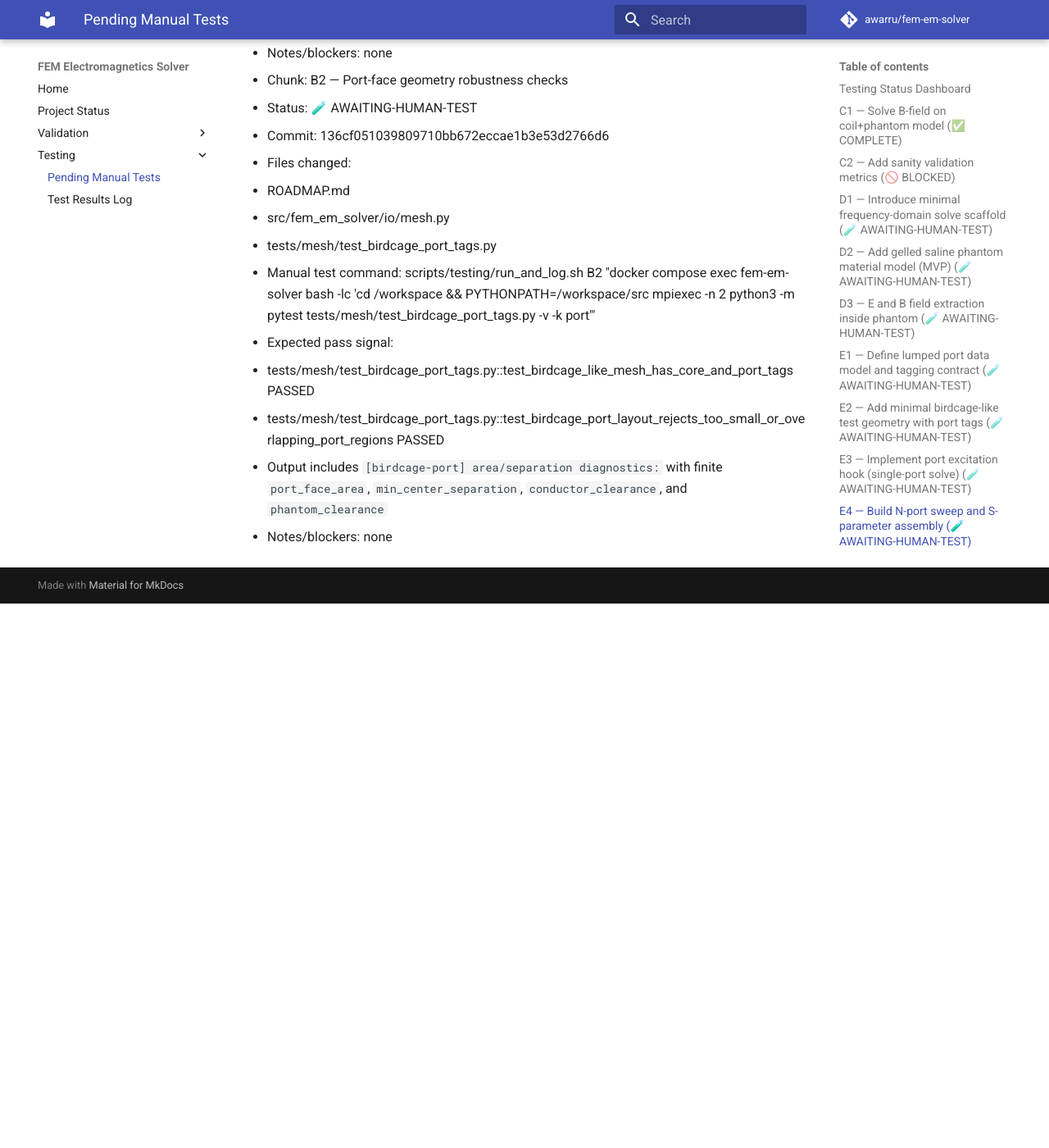
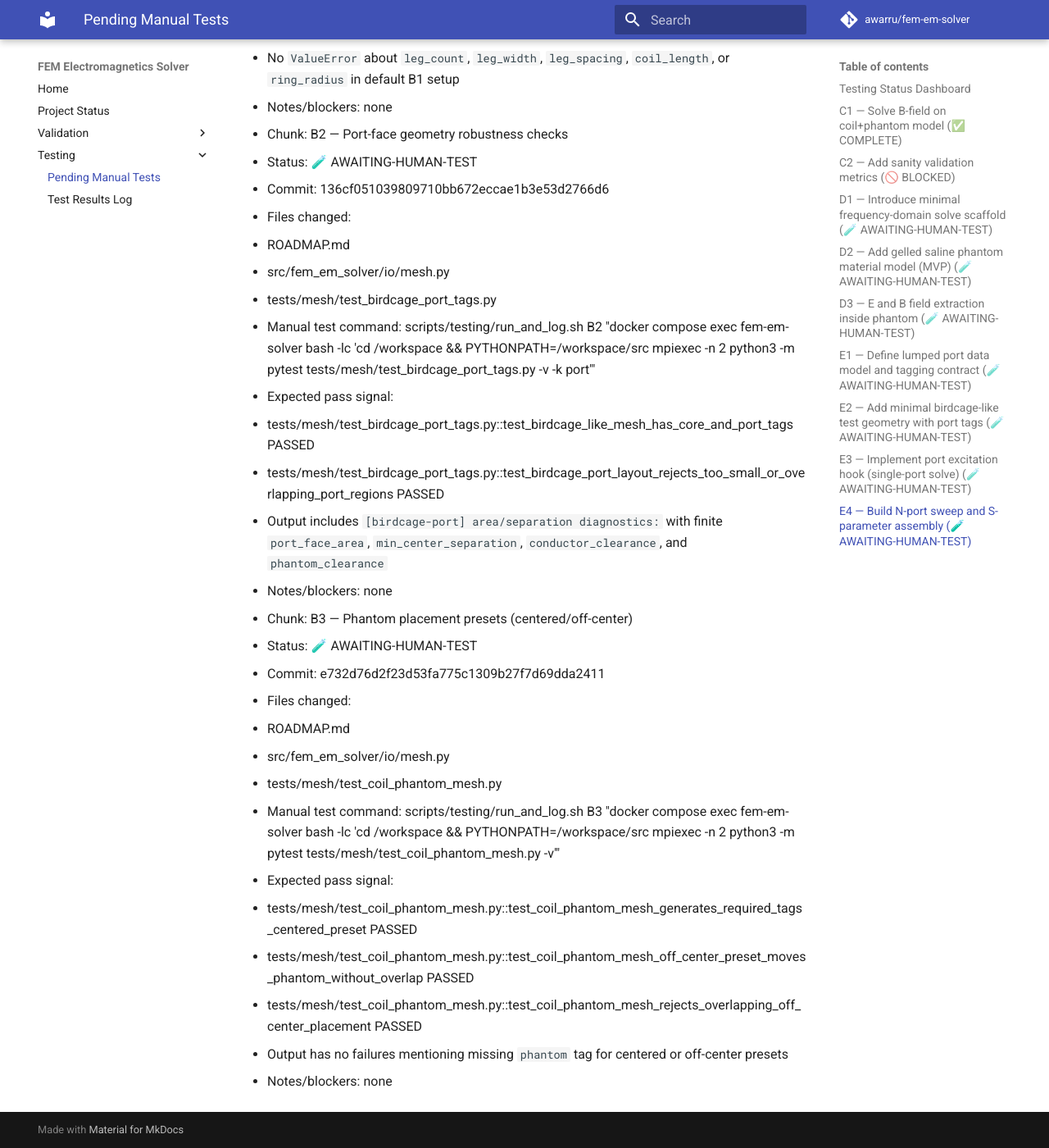
Before and after one commit to awarru/fem-em-solver, an MkDocs documentation site: the page built from docs/testing/pending-tests.md, in a window 1280 px wide and 1400 px high, scrolled down 12789 px. Shown: the whole window at 82% size. Built offline with MkDocs 1.6.1 and Material for MkDocs 9.7.7, drawn with Linux system fonts in a browser that asks for light colours; comment, search, counter and statistics services are not loaded; before the commit the page ends 13525 px from its top, so only the background shows below that; some of the changed text lies outside the part shown.

Commit message:
B3 add pending human-test instructions

```diff
--- a/docs/testing/pending-tests.md
+++ b/docs/testing/pending-tests.md
@@ -45,6 +45,7 @@ Optional helpers:
 | A5 | 🧪 AWAITING-HUMAN-TEST | `527529e435a37968863f518e02b20c3619aed690` | none |
 | B1 | 🧪 AWAITING-HUMAN-TEST | `463c3c3c5bdb312859cfcf8ca59938f77a2bee95` | none |
 | B2 | 🧪 AWAITING-HUMAN-TEST | `136cf051039809710bb672eccae1b3e53d2766d6` | none |
+| B3 | 🧪 AWAITING-HUMAN-TEST | `e732d76d2f23d53fa775c1309b27f7d69dda2411` | none |
 
 ---
 
@@ -374,3 +375,18 @@ Optional helpers:
   - tests/mesh/test_birdcage_port_tags.py::test_birdcage_port_layout_rejects_too_small_or_overlapping_port_regions PASSED
   - Output includes `[birdcage-port] area/separation diagnostics:` with finite `port_face_area`, `min_center_separation`, `conductor_clearance`, and `phantom_clearance`
 - Notes/blockers: none
+
+- Chunk: B3 — Phantom placement presets (centered/off-center)
+- Status: 🧪 AWAITING-HUMAN-TEST
+- Commit: e732d76d2f23d53fa775c1309b27f7d69dda2411
+- Files changed:
+  - ROADMAP.md
+  - src/fem_em_solver/io/mesh.py
+  - tests/mesh/test_coil_phantom_mesh.py
+- Manual test command: scripts/testing/run_and_log.sh B3 "docker compose exec fem-em-solver bash -lc 'cd /workspace && PYTHONPATH=/workspace/src mpiexec -n 2 python3 -m pytest tests/mesh/test_coil_phantom_mesh.py -v'"
+- Expected pass signal:
+  - tests/mesh/test_coil_phantom_mesh.py::test_coil_phantom_mesh_generates_required_tags_centered_preset PASSED
+  - tests/mesh/test_coil_phantom_mesh.py::test_coil_phantom_mesh_off_center_preset_moves_phantom_without_overlap PASSED
+  - tests/mesh/test_coil_phantom_mesh.py::test_coil_phantom_mesh_rejects_overlapping_off_center_placement PASSED
+  - Output has no failures mentioning missing `phantom` tag for centered or off-center presets
+- Notes/blockers: none
```
